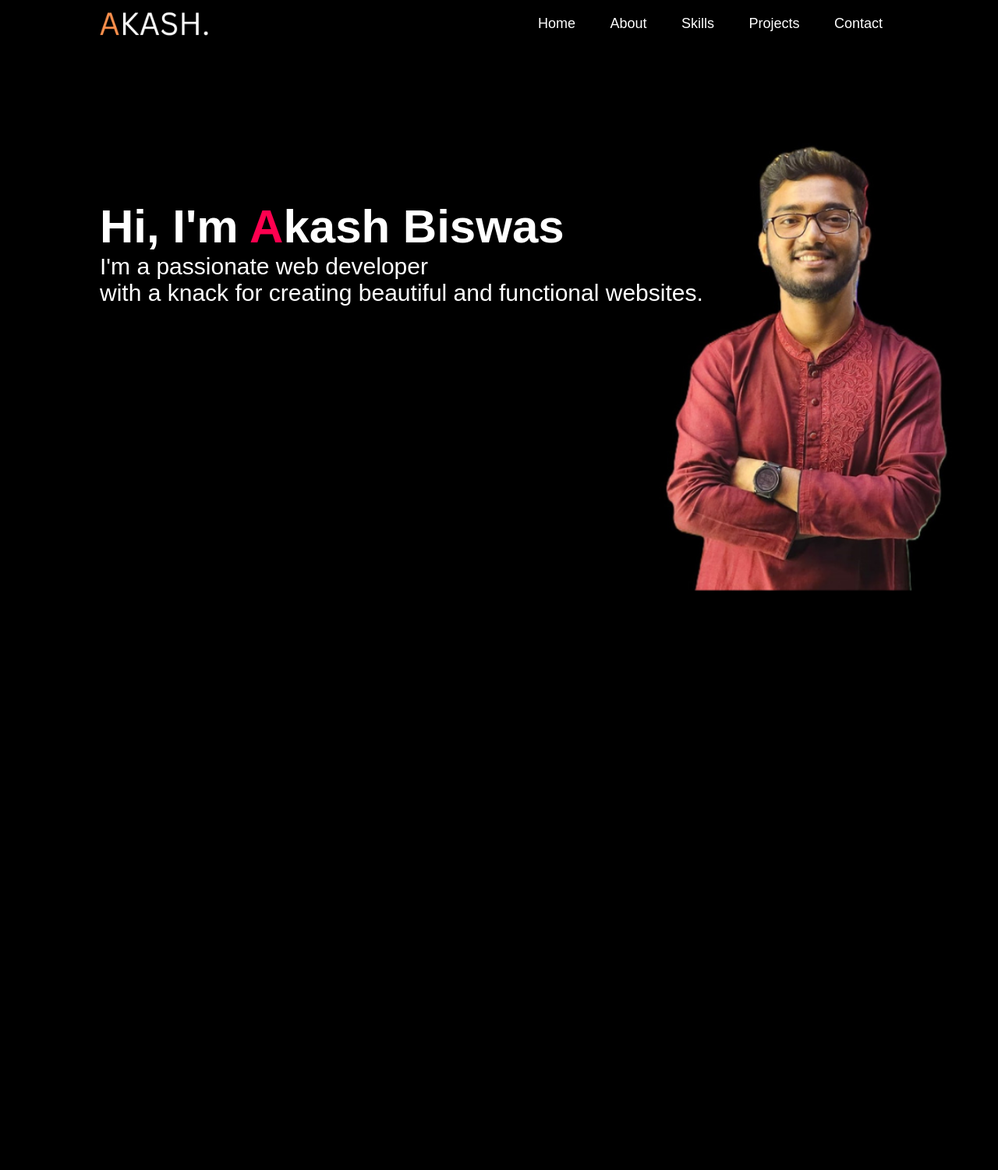
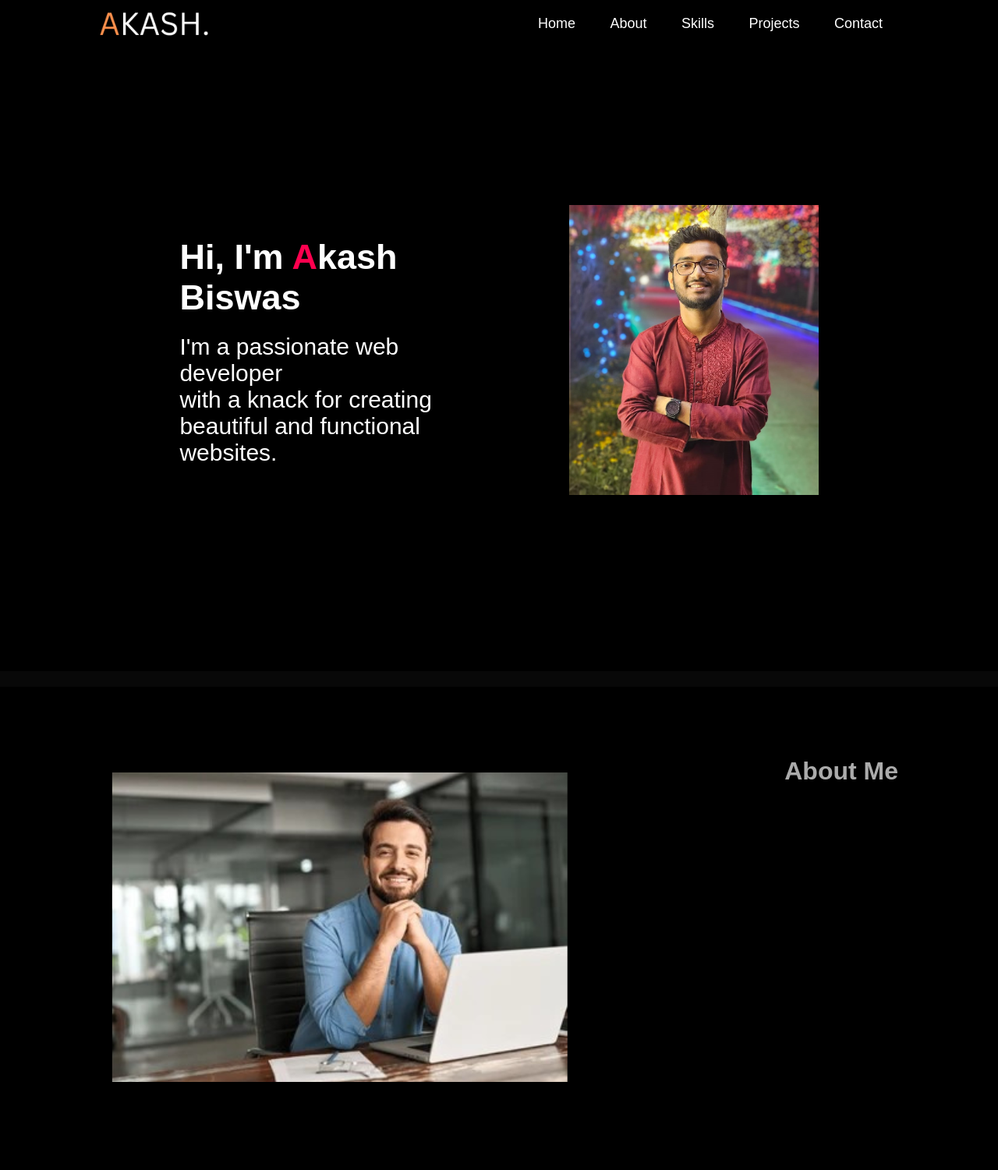
Before and after one commit to akash-kumar-biswas/Portfolio-Website, a PHP site: page / in a window 1280 px wide. Shown: the whole page at 78% size. Before the commit the page ends 758 px from the top, so only its background shows below. Run offline with PHP 8.4, Linux system fonts and the light colour scheme.

Commit message:
Update html and css file

```diff
--- a/index.html
+++ b/index.html
@@ -19,9 +19,28 @@
                     <li><a href="#contact">Contact</a></li>
                 </ul>
             </nav>
-            <div class="header-text">
-                <h1>Hi, I'm <span>A</span>kash Biswas </h1>
-                <p>I'm a passionate web developer <br> with a knack for creating beautiful and functional websites.</p>
+            <div class="header-content">
+                <div class="header-text">
+                    <h1>Hi, I'm <span>A</span>kash Biswas</h1>
+                    <p>I'm a passionate web developer <br> with a knack for creating beautiful and functional websites.</p>
+                </div>
+                <div class="header-img">
+                    <img src="Images/background_img.jpg" alt="Akash">
+                </div>
+            </div>
+        </div>
+    </div>
+    <div style="height: 20px; background-color: #080808;"></div>
+    <!---------about---------->
+    <div id="about">
+        <div class="container">
+            <div class="row">
+                <div class="about-col-1">
+                    <img src="Images/user.png">
+                </div>
+                <div class="about-col-2">
+                    <h1>About Me</h1>
+                </div>
             </div>
         </div>
     </div>
--- a/style.css
+++ b/style.css
@@ -6,18 +6,44 @@
 }
 
 body{
-    background-color: black;
-    color: white;
+    background-color: #000000;
+    color: #fff;
 }
 
-#header {
-    width: 100%;
+
+.header-content {
+    display: flex;
+    align-items: center;
+    justify-content: space-between;
     height: 100vh;
-    background-image: url(Images/background_img.png);
-    background-size: cover;
-    background-position: center;
-    background-repeat: no-repeat;
-    background-attachment: fixed;
+    padding: 0 10%;
+    gap: 20px;
+    flex-wrap: wrap;
+}
+
+.header-text {
+    flex: 1;
+    font-size: 30px;
+}
+
+.header-text h1 {
+    font-size: 45px;
+    margin-bottom: 20px;
+}
+
+.header-text h1 span {
+    color: #ff004f;
+}
+
+.header-img {
+    flex: 1;
+    text-align: right;
+}
+
+.header-img img {
+    width: 80%;
+    max-width: 400px;
+    height: auto;
 }
 
 .container{
@@ -69,16 +95,20 @@ nav ul li a:hover:after{
     width: 100%;
 }
 
-.header-text{
-    margin-top: 20%;
-    font-size: 30px;
+
+
+
+/*------------------About Section------------------*/
+#about {
+    padding: 80px 0;
+    color: #ababab;
 }
 
-.header-text h1{
-    font-size: 60px;
-    margin-top: 20px;
+
+.row {
+    display: flex;
+    justify-content: space-between;
+    align-items: flex-start;
+    flex-wrap: wrap;
+    gap: 20px;
 }
-
-.header-text h1 span{
-    color: #ff004f;
-}
```
Also changed, not shown: Images/background_img.jpg (added), Images/background_img.png (deleted), Images/user.png (added).
